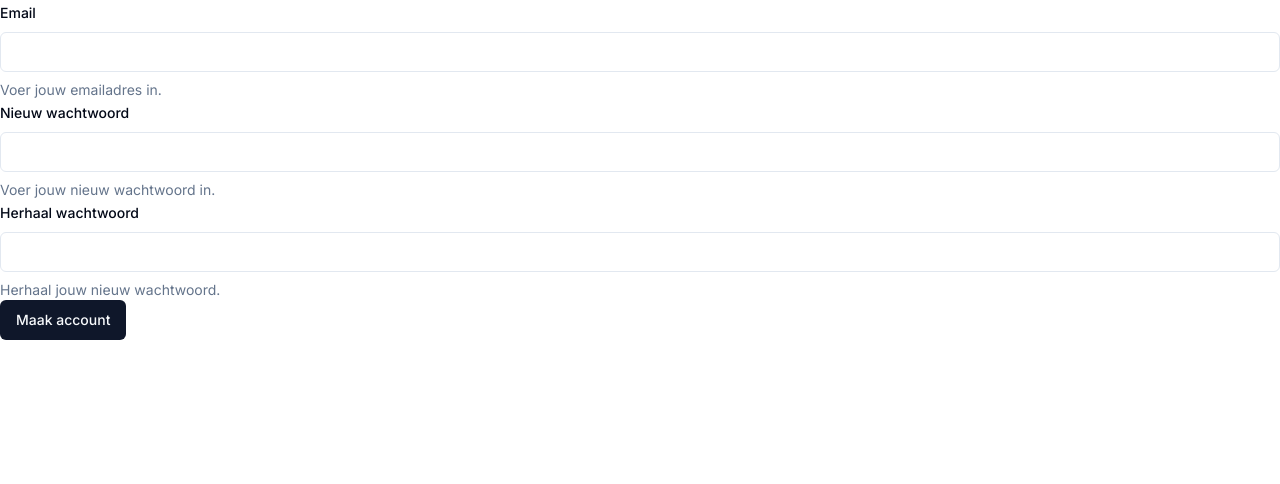
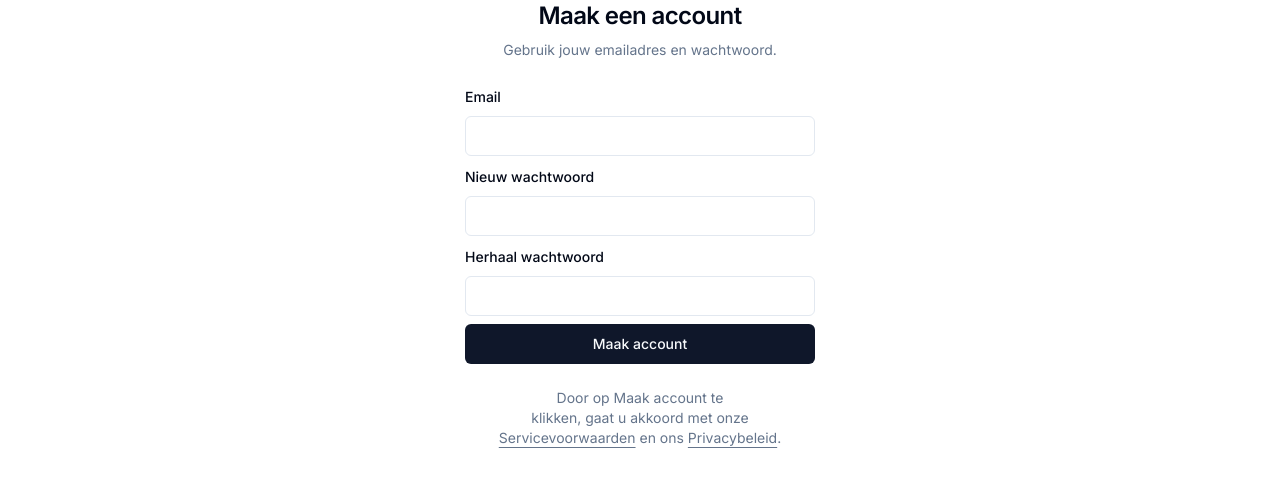
Before and after one commit to WEB4YOU-BE/P007-TenBoomgaerde, a Next.js app: page /sign-up in a window 1280 px wide. Shown: the top 484 px of the page. Built offline with nearby package versions, Linux system fonts and the light colour scheme.

Commit message:
Added the same styles to the sign-up page

```diff
--- a/app/(auth)/sign-in/page.tsx
+++ b/app/(auth)/sign-in/page.tsx
@@ -1,27 +1,8 @@
 import SignInWithEmailCredentialsForm from "@/components/auth/SignInWithEmailCredentialsForm";
-import Image from "next/image";
 import Link from "next/link";
 
 export default function Page() {
     return <>
-        <div className="container relative h-[100vh] flex-col items-center justify-center grid lg:max-w-none lg:grid-cols-2 lg:px-0">
-            <div className="relative hidden h-full flex-col bg-muted p-10 text-white lg:flex dark:border-r">
-                <div className="absolute inset-0 bg-zinc-900" />
-                <div className="relative z-20 flex items-center text-lg font-medium">
-                    <Image src={"/images/Logo Ten Boomgaerde.PNG"} alt={"Logo"} width={77} height={77}
-                        className={"aspect-square mr-2 h-8 w-8 rounded-full"} />
-                    VZW Ten Boomgaerde Lichtervelde
-                </div>
-                <div className="relative z-20 mt-auto">
-                    <blockquote className="space-y-2">
-                        <p className="text-lg text-balance">
-                            &ldquo;Deze website maakt het ons vele malen makkelijker om een reservering te ontvangen, verwerken en accepteren.&rdquo;
-                        </p>
-                        <footer className="text-sm">Guy Beeusaert</footer>
-                    </blockquote>
-                </div>
-            </div>
-            <div className="py-4 lg:p-8">
         <div className="mx-auto flex w-full flex-col justify-center space-y-6 sm:w-[350px]">
             <div className="flex flex-col space-y-2 text-center">
                 <h1 className="text-2xl font-semibold tracking-tight text-balance">
@@ -50,7 +31,5 @@ export default function Page() {
                 .
             </p>
         </div>
-            </div>
-        </div>
     </>
 }
--- a/app/(auth)/sign-up/page.tsx
+++ b/app/(auth)/sign-up/page.tsx
@@ -1,7 +1,35 @@
 import SignUpWithEmailCredentialsForm from "@/components/auth/SignUpWithEmailCredentialsForm";
+import Link from "next/link";
 
 export default function Page() {
     return <>
-        <SignUpWithEmailCredentialsForm />
+        <div className="mx-auto flex w-full flex-col justify-center space-y-6 sm:w-[350px]">
+            <div className="flex flex-col space-y-2 text-center">
+                <h1 className="text-2xl font-semibold tracking-tight text-balance">
+                    Maak een account
+                </h1>
+                <p className="text-sm text-muted-foreground text-balance">
+                    Gebruik jouw emailadres en wachtwoord.
+                </p>
+            </div>
+            <SignUpWithEmailCredentialsForm />
+            <p className="px-8 text-center text-sm text-muted-foreground text-balance">
+                Door op Maak account te klikken, gaat u akkoord met onze{" "}
+                <Link
+                    href="/terms"
+                    className="underline underline-offset-4 hover:text-primary"
+                >
+                    Servicevoorwaarden
+                </Link>{" "}
+                en ons{" "}
+                <Link
+                    href="/privacy"
+                    className="underline underline-offset-4 hover:text-primary"
+                >
+                    Privacybeleid
+                </Link>
+                .
+            </p>
+        </div>
     </>
 }
--- a/components/auth/SignUpWithEmailCredentialsForm.tsx
+++ b/components/auth/SignUpWithEmailCredentialsForm.tsx
@@ -34,7 +34,7 @@ const SignUpWithEmailCredentialsForm = () => {
 
     return <>
         <Form {...form}>
-            <form onSubmit={form.handleSubmit(onSubmit)}>
+            <form onSubmit={form.handleSubmit(onSubmit)} className="flex flex-col gap-2">
                 <FormField
                     name="email"
                     control={form.control}
@@ -44,7 +44,6 @@ const SignUpWithEmailCredentialsForm = () => {
                             <FormControl>
                                 <Input {...field} type="email" autoComplete="username" />
                             </FormControl>
-                            <FormDescription>Voer jouw emailadres in.</FormDescription>
                             <FormMessage />
                         </FormItem>
                     )}
@@ -58,7 +57,6 @@ const SignUpWithEmailCredentialsForm = () => {
                             <FormControl>
                                 <Input {...field} type="password" autoComplete="new-password" />
                             </FormControl>
-                            <FormDescription>Voer jouw nieuw wachtwoord in.</FormDescription>
                             <FormMessage />
                         </FormItem>
                     )}
@@ -72,7 +70,6 @@ const SignUpWithEmailCredentialsForm = () => {
                             <FormControl>
                                 <Input {...field} type="password" autoComplete="new-password" />
                             </FormControl>
-                            <FormDescription>Herhaal jouw nieuw wachtwoord.</FormDescription>
                             <FormMessage />
                         </FormItem>
                     )}
```
Lines whose indentation alone changed are shown as unchanged.
